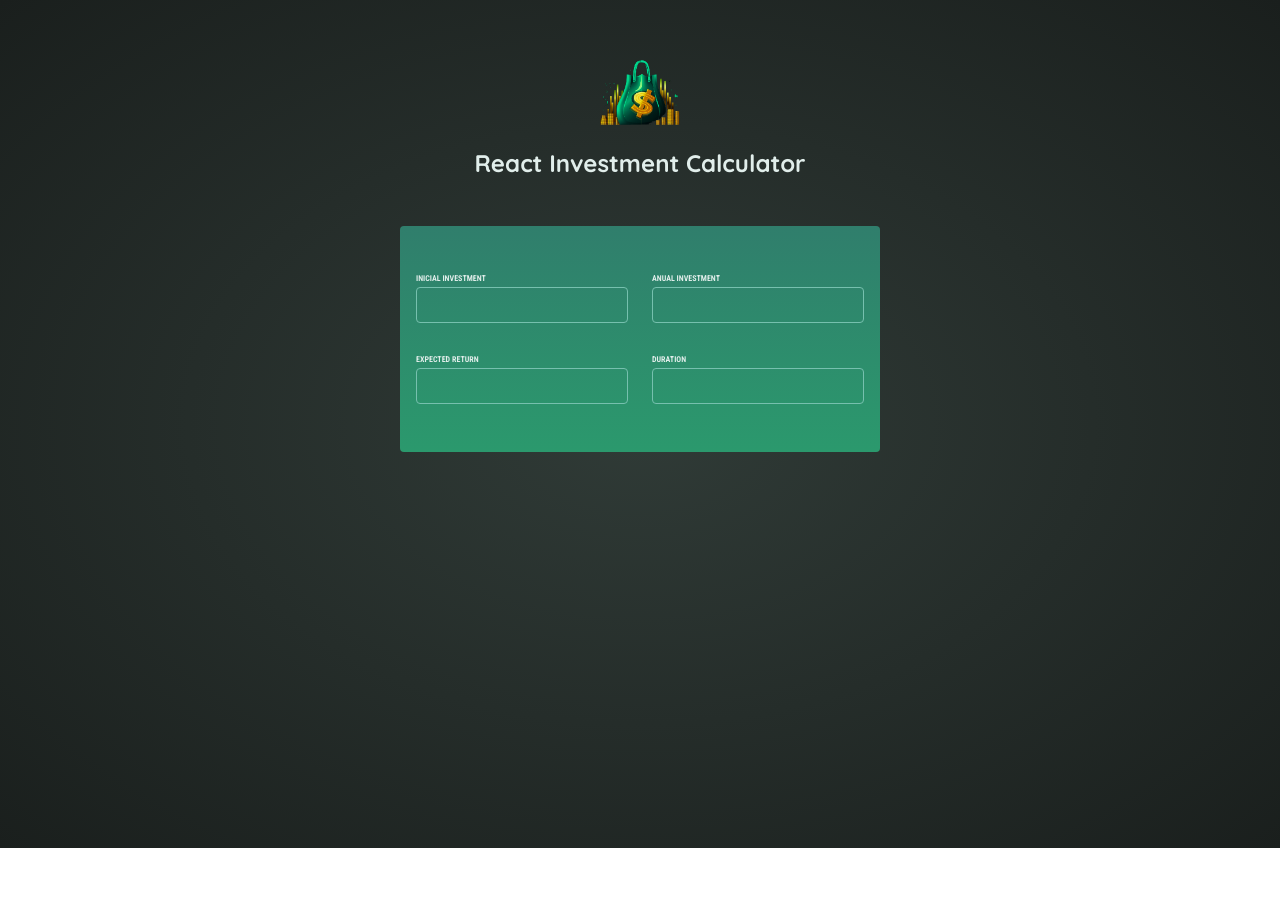
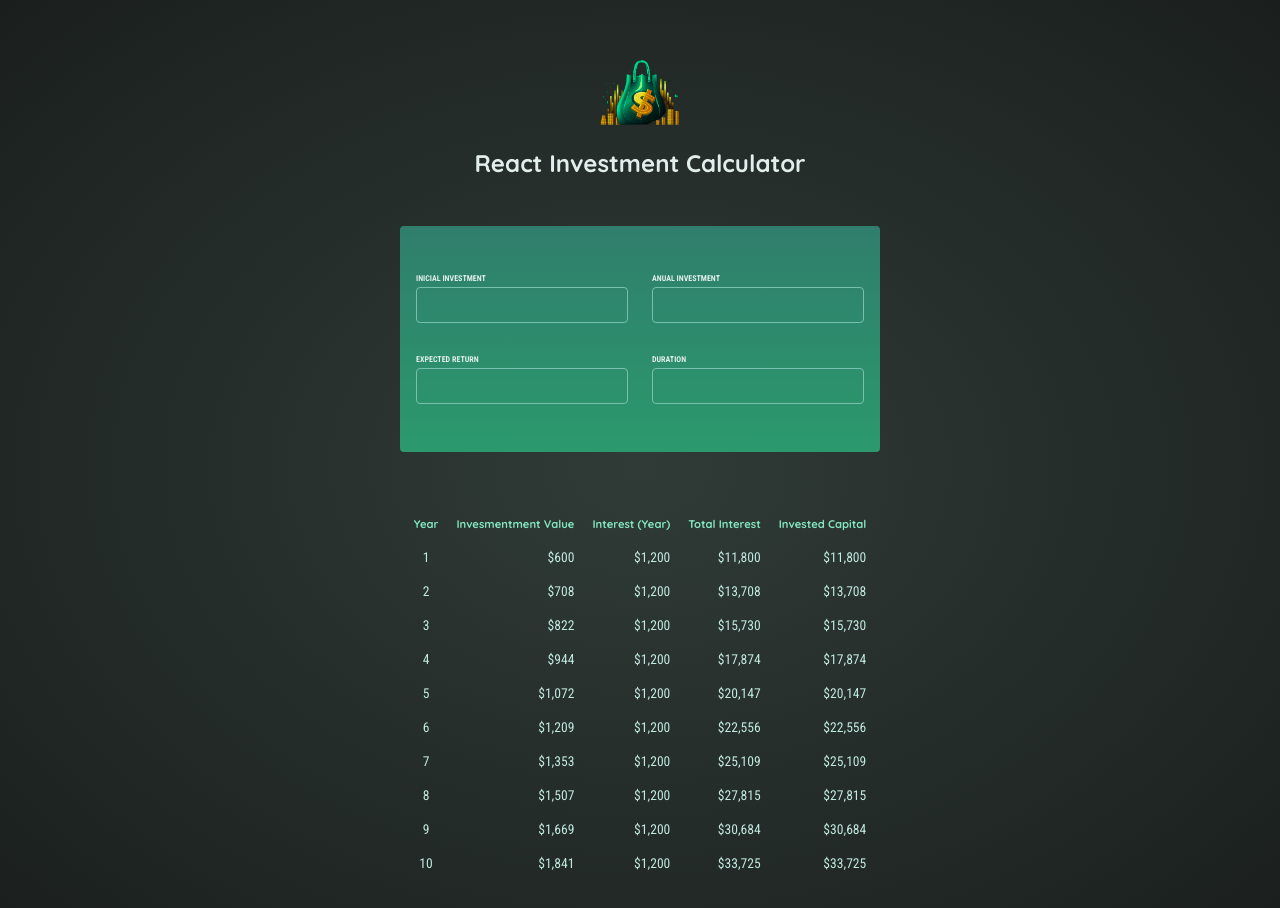
Before and after one commit to kanondrago/React---03-Invesment-Calculator, a React (Vite) app: page / in a window 1280 px wide. Shown: the top 908 px of the page. Before the commit the page ends 848 px from the top, so only its background shows below. Built offline with nearby package versions, Linux system fonts and the light colour scheme.

Commit message:
Static project

```diff
--- a/src/App.jsx
+++ b/src/App.jsx
@@ -34,6 +34,90 @@ function App() {
           </div>
         </div>
       </div>
+
+      <table id="result">
+        <thead>
+          <tr class="center">
+            <th>Year</th>
+            <th>Invesmentment Value</th>
+            <th>Interest (Year)</th>
+            <th>Total Interest</th>
+            <th>Invested Capital</th>
+          </tr>
+        </thead>
+        <tbody>
+          <tr>
+            <td class="center">1</td>
+            <td>$600</td>
+            <td>$1,200</td>
+            <td>$11,800</td>
+            <td>$11,800</td>
+          </tr>
+          <tr>
+            <td class="center">2</td>
+            <td>$708</td>
+            <td>$1,200</td>
+            <td>$13,708</td>
+            <td>$13,708</td>
+          </tr>
+          <tr>
+            <td class="center">3</td>
+            <td>$822</td>
+            <td>$1,200</td>
+            <td>$15,730</td>
+            <td>$15,730</td>
+          </tr>
+          <tr>
+            <td class="center">4</td>
+            <td>$944</td>
+            <td>$1,200</td>
+            <td>$17,874</td>
+            <td>$17,874</td>
+          </tr>
+          <tr>
+            <td class="center">5</td>
+            <td>$1,072</td>
+            <td>$1,200</td>
+            <td>$20,147</td>
+            <td>$20,147</td>
+          </tr>
+          <tr>
+            <td class="center">6</td>
+            <td>$1,209</td>
+            <td>$1,200</td>
+            <td>$22,556</td>
+            <td>$22,556</td>
+          </tr>
+          <tr>
+            <td class="center">7</td>
+            <td>$1,353</td>
+            <td>$1,200</td>
+            <td>$25,109</td>
+            <td>$25,109</td>
+          </tr>
+          <tr>
+            <td class="center">8</td>
+            <td>$1,507</td>
+            <td>$1,200</td>
+            <td>$27,815</td>
+            <td>$27,815</td>
+          </tr>
+          <tr>
+            <td class="center">9</td>
+            <td>$1,669</td>
+            <td>$1,200</td>
+            <td>$30,684</td>
+            <td>$30,684</td>
+          </tr>
+          <tr>
+            <td class="center">10</td>
+            <td>$1,841</td>
+            <td>$1,200</td>
+            <td>$33,725</td>
+            <td>$33,725</td>
+          </tr>
+        </tbody>
+      </table>
     </>
   )
 }
```
